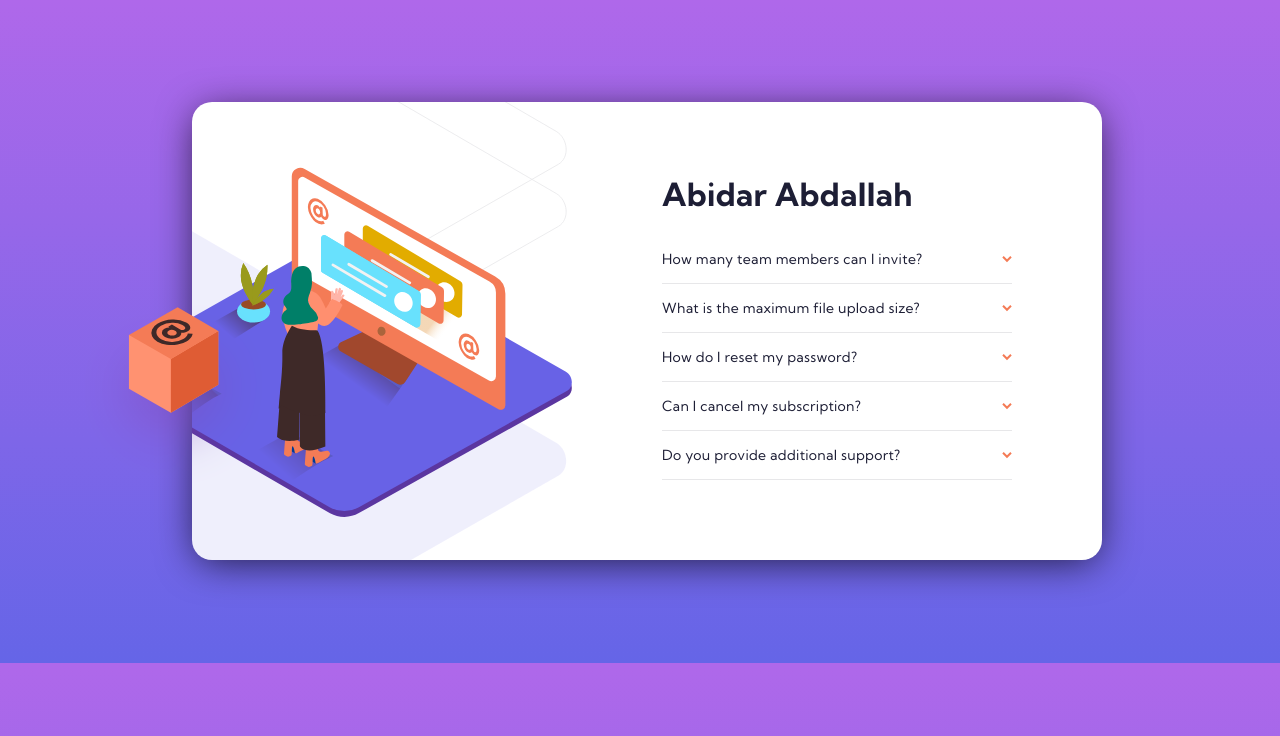
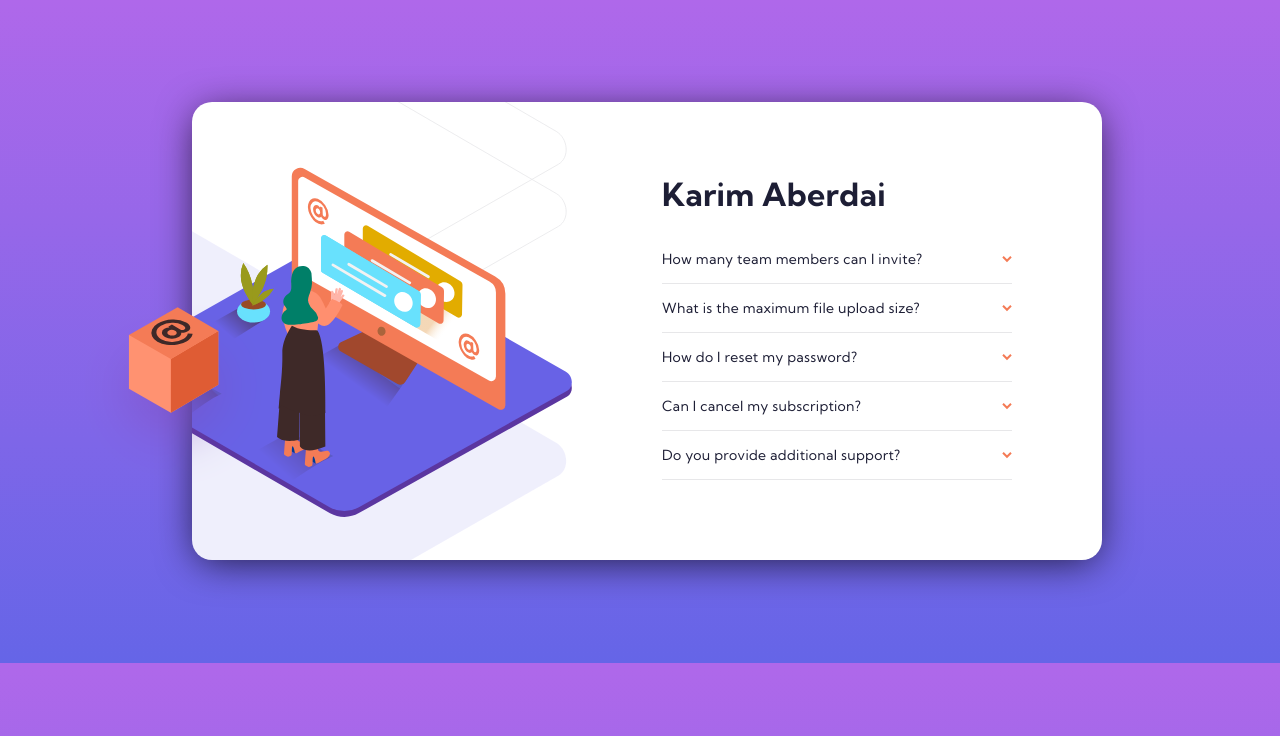
Before and after one commit to AnassAb/003-project, a plain HTML site: page index.html in a window 1280 px wide. Drawn offline with Linux system fonts and the light colour scheme.

Commit message:
Update index.html

```diff
--- a/index.html
+++ b/index.html
@@ -15,7 +15,7 @@
         <img id="mobile-img" src="images/illustration-woman-online-mobile.svg" alt="An illustration of a woman working on PC">
 
         <div id="FAQ-container">
-            <h1>Abidar Abdallah</h1>
+            <h1>Karim Aberdai</h1>
             <button class="questions">How many team members can I invite?<img class="arrow-icon" src="images/icon-arrow-down.svg" alt=""></button>
                 <div class="answers">
                     <p>You can invite up to 2 additional users on the Free plan. There is no limit on team members for the Premium plan.</p>
```
